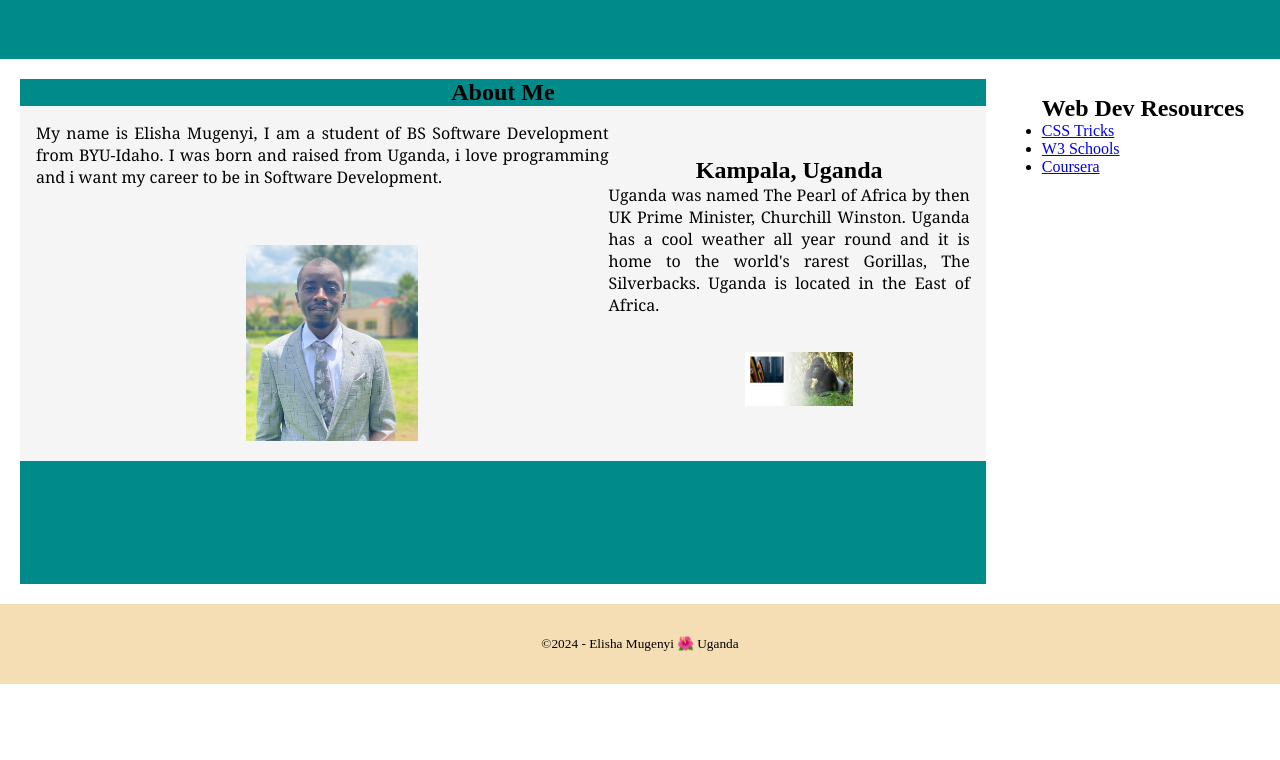
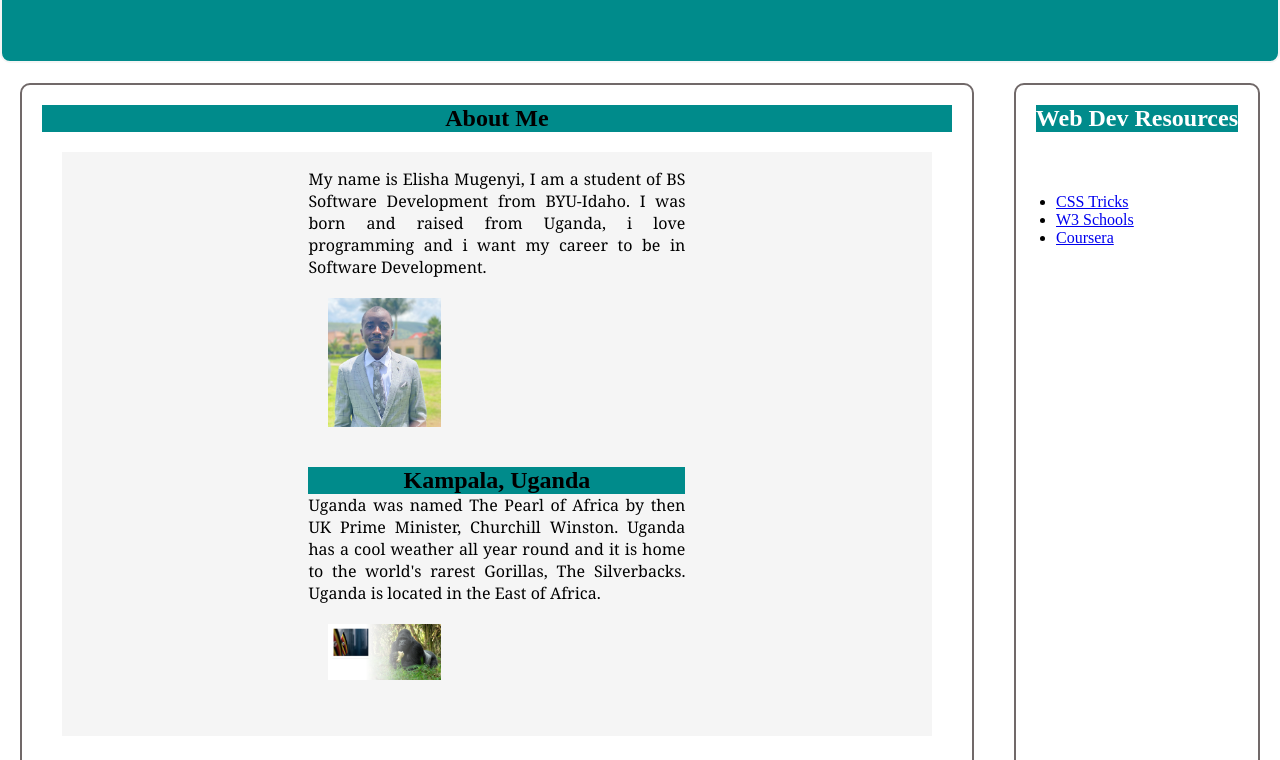
Before and after one commit to elishamugenyi/wdd131, a plain HTML site: page index.html in a window 1280 px wide. Shown: the part 116-876 px from the top of the page. Before the commit the page ends 800 px from the top, so only its background shows below. Drawn offline with Linux system fonts and the light colour scheme.

Commit message:
added css

```diff
--- a/styles/base.css
+++ b/styles/base.css
@@ -6,69 +6,113 @@ body {
 
   header {
   background: darkcyan;
+  border: 2px solid whitesmoke;
+  border-radius: 10px;
+  padding: 20px;
   color: white;
   padding: 2rem;
   grid-column: 1 / 4;
   }
-  /*nav {
-    background: lightgray;
-    padding: 1rem;
-    grid-column: 1 / 4; /* Adjust the grid-column to span across all columns
-}*/
-
+.about-me{
+  grid-column: 1/3;
+  background-color: white;
+  text-align: left;
+  border: 2px solid#716969;
+  border-radius: 10px;
+  padding: 20px;
+}
+.about-me h2{
+  background-color: darkcyan;
+  text-align: center;
+}
 .about-content {
+  display: flex;
+  flex-direction: column;
   background: whitesmoke;
   align-items: center;
-
-
+  margin: 20px; justify-content: space-around;
+  margin-top: 20px;
   }
-
-  /*main {
-    background: coral;
-    grid-column: 2 / 3;
+  .about-content .bio,
+.about-content .uganda {
+  width: 45%; /* Adjust width of each section */
+  text-align: center;
+  margin-bottom: 20px;
+}
+/*.bio{
+  position: relative;
+  z-index: 2;
 }*/
-
-  .web-dev-resources {
-    background: white;
-    align-items: center;
-    margin-top: auto;
-    grid-column: 3 / 4;
+.about-content img {
+  display: block;
+  margin: 0 auto;
+  margin-bottom: 20px;
+  margin-left: 20px;
+  max-width: 30%;
+  grid-column: 2/4;
 }
-  .uganda-info {
-    background: whitesmoke;
-    grid-column: 1/3;
-    padding-left: 0%;
-    padding: 2rem;
-    align-items: center;
-
-  }
-  .uganda-info h2{
-    text-align: center;
-    text-decoration: underline;
-  }
-  .uganda-info img{
-    margin-right: 20px;
-    max-width: 30%;
-    grid-column: 1/2;
-  }
-  .uganda-info p{
+.about-content p{
   text-align: justify;
   font-size: medium;
   font-family: Georgia, 'Times New Roman', Times, serif;
   font-weight: 100;
-    margin-right: auto;
-
+  margin-bottom: 20px;
+}
+/*.uganda{
+  display: flex;
+  position: relative;
+  z-index: 1;
+}
+.uganda h2{
+  margin-top: 20px;
+  text-align: center;
+  text-decoration: underline;
+}
+.uganda img {
+  display: block;
+  margin-bottom: 20px;
+  margin-left: 20px;
+  max-width: 30%;
+  grid-column: 2/4;
+}
+.uganda p{
+  text-align: justify;
+  font-size: medium;
+  font-family: Georgia, 'Times New Roman', Times, serif;
+  font-weight: 100;
+  margin-bottom: 20px;
+}*/
+.about-content, .web-dev-resources {
+  padding: 1rem;
+  }
+.web-dev-resources {
+  background: white;
+  align-items: center;
+  border: 2px solid#716969;
+  border-radius: 10px;
+  padding: 20px;
+  grid-column: 3 / 4;
+  }
+.web-dev-resources h2{
+  background-color: darkcyan;
+  color: white;
+  margin-bottom: 30%;
+  }
+.resources{
+  margin-top: 30%;
+  margin-left: 10%;
 }
 footer {
-    background: wheat;
+  background: darkcyan;
+  border: 2px solid whitesmoke;
+  border-radius: 10px;
+  padding: 20px;
   padding: 2rem;
   text-align: center;
   grid-column: 1 / 4;
 }
-
-  .about-content,
-  .web-dev-resources {
-    padding: 1rem;
+.about-me, .web-dev-resources{
+  margin: 20px;
 }
 *{
 	margin: 0;
@@ -84,9 +128,6 @@ nav {
 .modern a {
 	flex: 1 1 100%;
 }
-
-
-
 .navigation {
 	list-style: none;
 	display: flex;
@@ -119,30 +160,3 @@ p {
 	text-align: center;
 	font-size: smaller;
 }
-.about-me, .web-dev-resources, .uganda-info {
-    margin: 20px;
-}
-.about-me{
-  grid-column: 1/3;
-  background-color: darkcyan;
-  text-align: center;
-}
-.about-content {
-    display: flex;
-    align-items: center;
-}
-
-.about-content img {
-
-    margin-left: 20px;
-    max-width: 30%;
-    grid-column: 2/4;
-}
-.about-content p{
-  text-align: justify;
-  font-size: medium;
-  font-family: Georgia, 'Times New Roman', Times, serif;
-  font-weight: 100;
-  margin-right: auto;
-  margin-bottom: 10%;
-}
```
Lines whose indentation alone changed are shown as unchanged.
